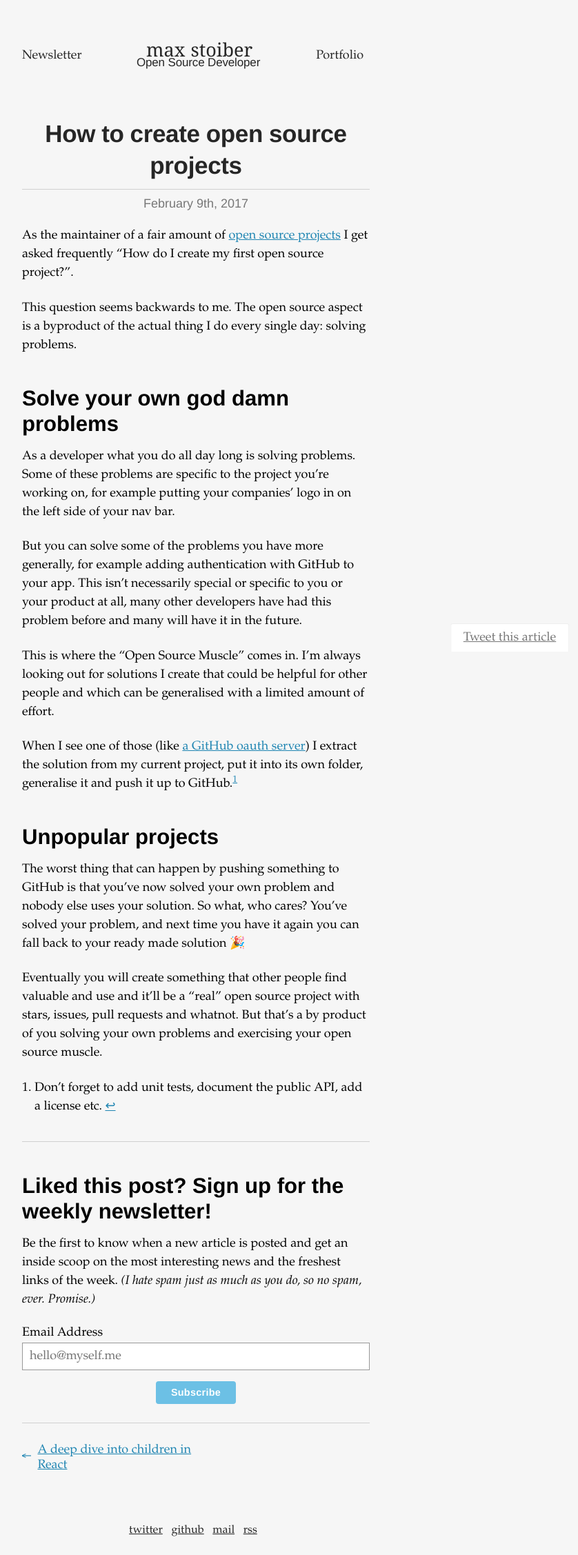
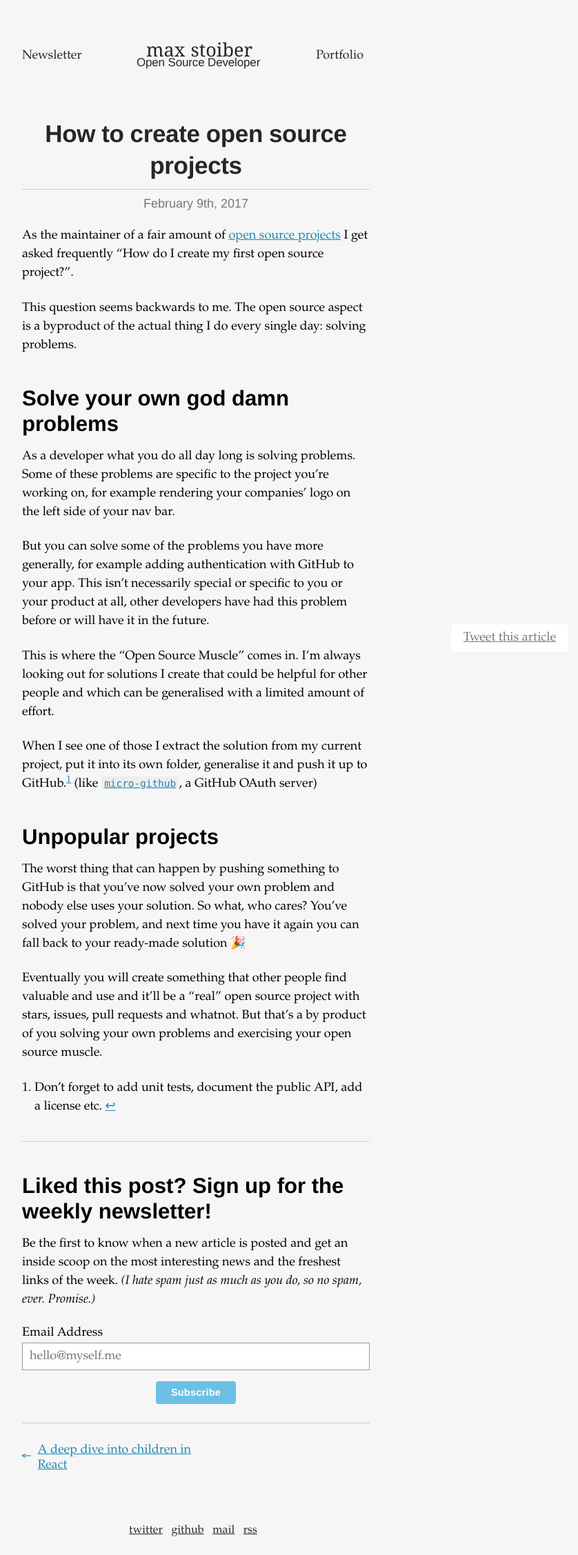
Before and after one commit to mxstbr/mxstbr.github.io, a Jekyll site: the page built from _posts/2017-02-09-creating-open-source-projects.md, in a window 1280 px wide. Shown: the whole page at 69% size, without its empty margins (356-1194 px from the left). Built offline with Jekyll 4.4.1, drawn with Linux system fonts in a browser that asks for light colours.

Commit message:
Update draft

```diff
--- a/_posts/2017-02-09-creating-open-source-projects.md
+++ b/_posts/2017-02-09-creating-open-source-projects.md
@@ -11,17 +11,17 @@ This question seems backwards to me. The open source aspect is a byproduct of th
 
 ## Solve your own god damn problems
 
-As a developer what you do all day long is solving problems. Some of these problems are specific to the project you're working on, for example putting your companies' logo in on the left side of your nav bar.
+As a developer what you do all day long is solving problems. Some of these problems are specific to the project you're working on, for example rendering your companies' logo on the left side of your nav bar.
 
-But you can solve some of the problems you have more generally, for example adding authentication with GitHub to your app. This isn't necessarily special or specific to you or your product at all, many other developers have had this problem before and many will have it in the future.
+But you can solve some of the problems you have more generally, for example adding authentication with GitHub to your app. This isn't necessarily special or specific to you or your product at all, other developers have had this problem before or will have it in the future.
 
 This is where the "Open Source Muscle" comes in. I'm always looking out for solutions I create that could be helpful for other people and which can be generalised with a limited amount of effort.
 
-When I see one of those (like [a GitHub oauth server](https://github.com/mxstbr/micro-github)) I extract the solution from my current project, put it into its own folder, generalise it and push it up to GitHub.[^1]
+When I see one of those I extract the solution from my current project, put it into its own folder, generalise it and push it up to GitHub.[^1] (like [`micro-github`](https://github.com/mxstbr/micro-github), a GitHub OAuth server)
 
 ## Unpopular projects
 
-The worst thing that can happen by pushing something to GitHub is that you've now solved your own problem and nobody else uses your solution. So what, who cares? You've solved your problem, and next time you have it again you can fall back to your ready made solution 🎉
+The worst thing that can happen by pushing something to GitHub is that you've now solved your own problem and nobody else uses your solution. So what, who cares? You've solved your problem, and next time you have it again you can fall back to your ready-made solution 🎉
 
 Eventually you will create something that other people find valuable and use and it'll be a "real" open source project with stars, issues, pull requests and whatnot. But that's a by product of you solving your own problems and exercising your open source muscle.
 
```
